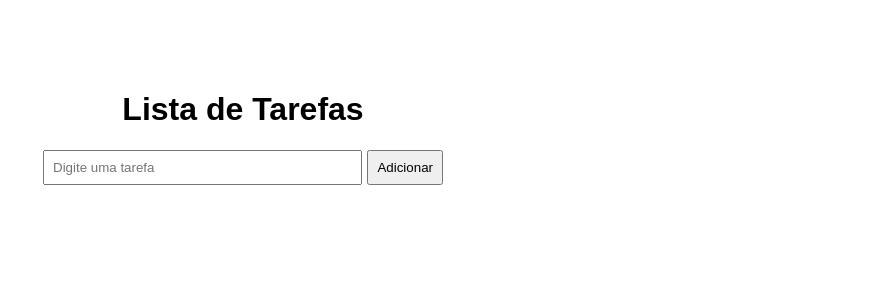
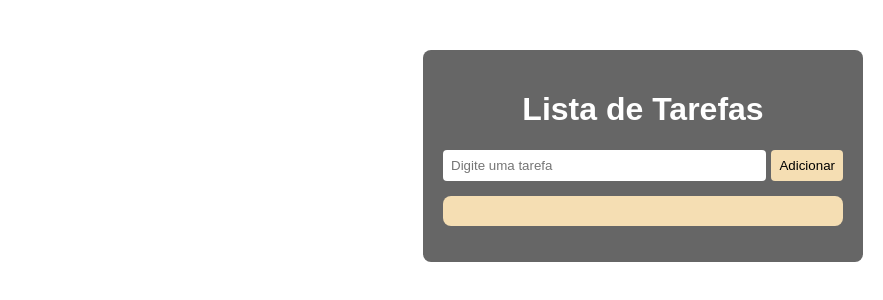
Before and after one commit to gilkkagabrielly/AV1_DWB, a plain HTML site: page index.html in a window 1280 px wide. Shown: the whole page, without its empty margins (397-1280 px from the left). Drawn offline with Linux system fonts and the light colour scheme; files that its build step writes are made by us from their sources; files whose address does not match are found by name.

Commit message:
Add files via upload
atualizado

```diff
--- a/style.css
+++ b/style.css
@@ -4,12 +4,14 @@ body {
   background-size: cover;
   background-repeat: no-repeat;
   background-position: center 20%;
+  margin: 0;
 }
 
 .container {
   width: 400px;
-    margin: 50px auto;
-    background-color: white;
+  margin: 50px 20px 0 auto;
+  background-color: rgba(0, 0, 0, 0.6); /* fundo escuro pra destacar texto branco */
+  color: white;
   padding: 20px;
   border-radius: 8px;
 }
@@ -26,19 +28,27 @@ form {
 input {
   flex: 1;
   padding: 8px;
+  border: none;
+  border-radius: 4px;
 }
 
 button {
   padding: 8px;
   cursor: pointer;
+  background-color: wheat;
+  border: none;
+  border-radius: 4px;
 }
 
 ul {
   margin-top: 15px;
-    padding-left: 20px;
+  background-color: wheat;
+  padding: 15px;
+  border-radius: 8px;
+  color: black;
 }
 
 #mensagemErro {
-    color: red;
+  color: lightcoral;
   font-size: 14px;
 }
```
Lines whose indentation alone changed are shown as unchanged.
